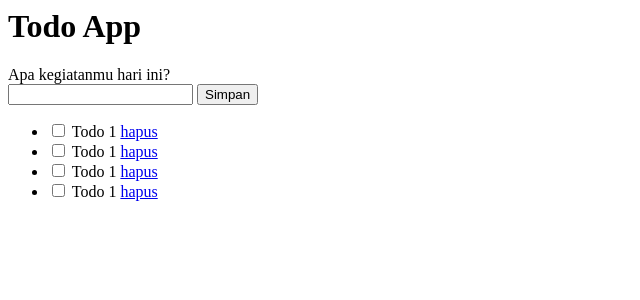
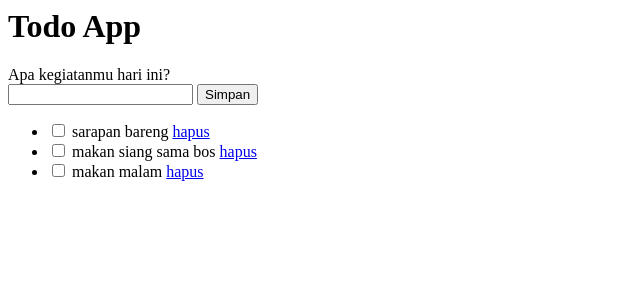
Before and after one commit to Shazoji90/be_php_todo, a PHP site: page / in a window 1280 px wide. Shown: the top 300 px of the page, without its empty margins (0-640 px from the left). Run offline with PHP 8.4, Linux system fonts and the light colour scheme.

Commit message:
feat: menampilkan list dari file

```diff
--- a/index.php
+++ b/index.php
@@ -25,24 +25,11 @@ if(isset($_POST['todo'])) {
 </form>
 
 <ul>
+    <?php foreach($todos as $key => $value): ?>
     <li>
         <input type="checkbox" name="todo"/>
-        <label>Todo 1</label>
+        <label><?= $value['todo']; ?></label>
         <a href="#">hapus</a>
     </li>
-    <li>
-        <input type="checkbox" name="todo"/>
-        <label>Todo 1</label>
-        <a href="#">hapus</a>
-    </li>
-    <li>
-        <input type="checkbox" name="todo"/>
-        <label>Todo 1</label>
-        <a href="#">hapus</a>
-    </li>
-    <li>
-        <input type="checkbox" name="todo"/>
-        <label>Todo 1</label>
-        <a href="#">hapus</a>
-    </li>
+    <?php endforeach; ?>
 </ul>
--- /dev/null
+++ b/todo.txt
@@ -0,0 +1 @@
+a:3:{i:0;a:2:{s:4:"todo";s:14:"sarapan bareng";s:6:"status";i:0;}i:1;a:2:{s:4:"todo";s:20:"makan siang sama bos";s:6:"status";i:0;}i:2;a:2:{s:4:"todo";s:11:"makan malam";s:6:"status";i:0;}}
```
